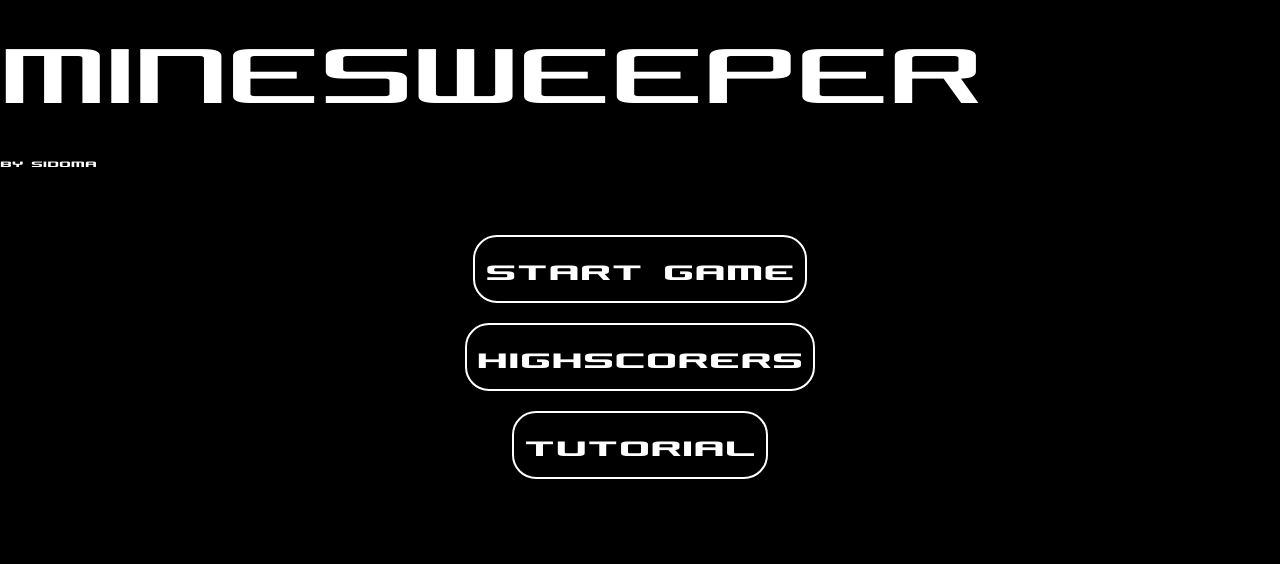
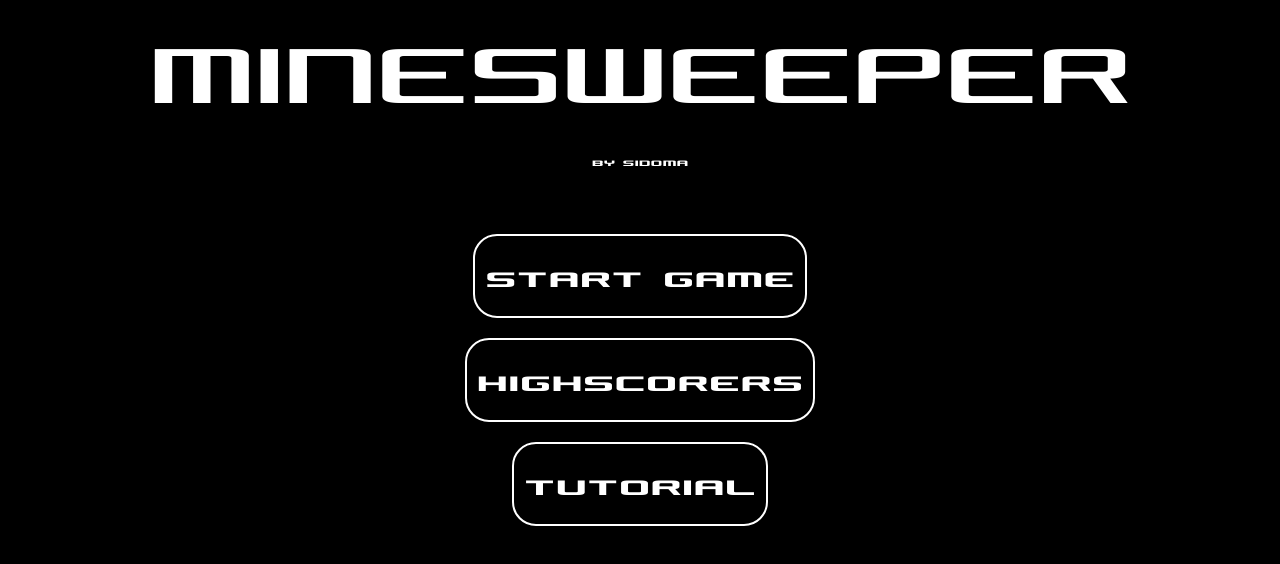
Before and after one commit to mokasii/minesweeper-frontend, a Vue app: page / in a window 1280 px wide. Shown: the top 564 px of the page. Built offline with nearby package versions, Linux system fonts and the light colour scheme.

Commit message:
add hover sound to routerlink buttons

```diff
--- a/src/views/HomeView.vue
+++ b/src/views/HomeView.vue
@@ -1,32 +1,24 @@
 <script setup lang="ts">
+import hoverSfx from "@/assets/sounds/tk3-buttonHover.mp3";
+
+const audio = new Audio(hoverSfx);
+const playSound = () => {audio.play();};
+const stopSound = () => {audio.load();};
+
 </script>
 
 <template>
   <div class="start-container">
+  <div class="title-container">
     <h1 class="title-minesweeper">minesweeper</h1>
     <span class="bysidoma-text">by sidoma</span>
+  </div>
+
 
     <div class="start-buttons">
-      <RouterLink to="/game" class="startGame-button button">
-         <span>
-            <span class="button-text">start game</span>
-            <br></br>
-          </span>
-      </RouterLink>
-
-      <RouterLink to="/score" class="highscores-button button">
-          <span class="button-text">
-            <span>highscorers</span>
-            <br></br>
-          </span>
-      </RouterLink>
-
-      <RouterLink to="/tutorial" class="tutorial-button button">
-          <span class="button-text">
-            <span>tutorial</span>
-            <br></br>
-          </span>
-      </RouterLink>
+      <RouterLink to="/game" class="startGame-button button" @mouseover="playSound" @mouseleave="stopSound">start game</RouterLink>
+      <RouterLink to="/score" class="highscores-button button" @mouseover="playSound" @mouseleave="stopSound">highscorers</RouterLink>
+      <RouterLink to="/tutorial" class="tutorial-button button" @mouseover="playSound" @mouseleave="stopSound">tutorial</RouterLink>
     </div>
 
   </div>
@@ -77,8 +69,6 @@
   border: 2px solid white;
   border-radius: 24px;
   background-color: black;
-  padding: 10px 50px;
-  margin: 10px 0;
   padding-right: 10px;
   padding-left: 10px;
   padding-top: 0px;
@@ -86,8 +76,8 @@
   margin: 10px 10px;
   transition: background-color 0.3s, color 0.3s;
   cursor: pointer;
-  font-size: 48px;
   font-size: 40px;
+  line-height: 80px;
 }
 
 .startGame-button:hover, .highscores-button:hover, .tutorial-button:hover {
```
